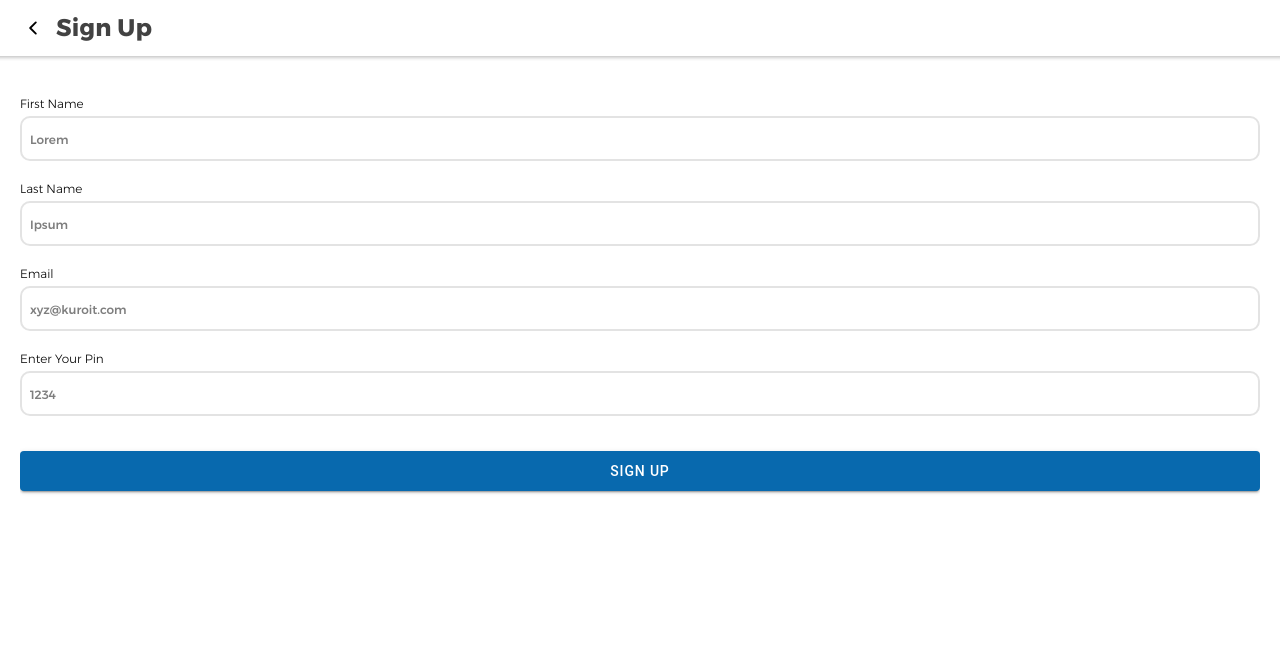
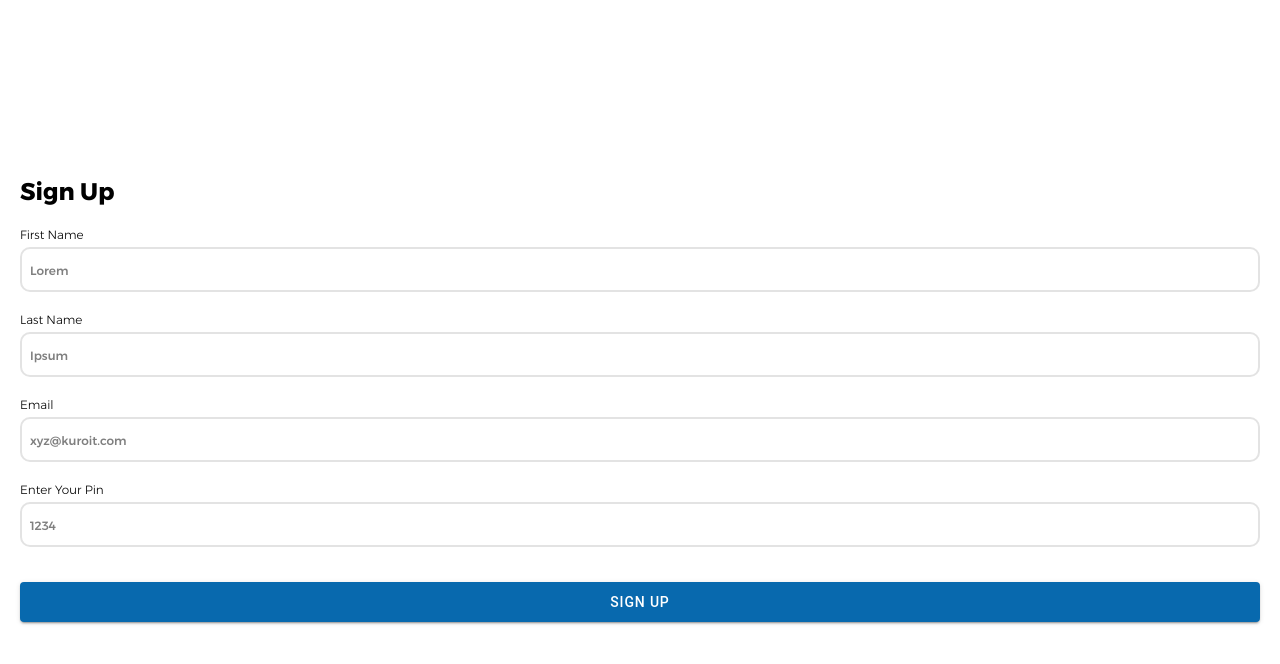
Before and after one commit to taniyashahi12/Mobile-App, a React (Create React App) app: page /Sign in a window 1280 px wide. Shown: the top 664 px of the page. Built offline with nearby package versions, Linux system fonts and the light colour scheme.

Commit message:
splash screen design

```diff
--- a/src/pages/Global.css
+++ b/src/pages/Global.css
@@ -29,12 +29,25 @@
 a{
   text-decoration: none;
 }
+/*Splash*/
+.bg_color{
+  background-color: #fff;
+  height: 100%;
+  width: 100%;
+  display: flex;
+  justify-content: center;
+  align-items: center;
+}
+.splash_img{
+  width: 80px;
+}
 /*Login*/
 .back-icon{
   font-size: 20px;
 }
 .header_heading{
   display: flex;
+  padding-bottom: 20px;
 }
 .header_heading a {
     line-height: 0px;
@@ -100,9 +113,8 @@ a{
   --background: #0869AE;
 }
 /*Sign*/
-ion-icon {
-  font-size: 30px;
-  color: #000;
+.full_width{
+  width: 100%;
 }
 .flex-container{
   display: flex;
@@ -117,6 +129,10 @@ ion-icon {
 .padding-all {
     padding: 40px 20px;
     height: 100%;
+    display: flex;
+    align-items: center;
+    justify-content: center;
+    flex-direction: column;
 }
 .label_name{
   font-size: 12px;
--- a/src/pages/Sign.tsx
+++ b/src/pages/Sign.tsx
@@ -6,20 +6,12 @@ const Sign = () =>{
 	return(
 		<IonPage>
 		<div className="bg-color">
-			<IonHeader>
-		        <IonToolbar>
-		          <IonTitle>
+			<div className="padding-all">
+	      		<form className="full_width">
+		      		<div className="">
 			      		<div className="header_heading">
-			          	<a href="Login"><IonIcon className="back-icon" name="chevron-back-outline"></IonIcon></a>
 			          	<h1>Sign Up</h1>
 		          		</div>
-		          </IonTitle>
-		        </IonToolbar>
-	      	</IonHeader>
-			<div className="padding-all">
-		      	<IonContent>
-		      		<form>
-			      		<div className="">
 		      			<div className="margin-bottom">
 		      				<label className="label_name">First Name</label>
 				  			<IonInput className="form_input" type="password" value="" placeholder="Lorem"></IonInput>
@@ -41,7 +33,6 @@ const Sign = () =>{
 			  			<IonButton className="register_button" type="submit" expand="block">Sign Up</IonButton>
 			  		</div>
 				</form>
-		      	</IonContent>
       		</div>
       	</div>
 		</IonPage>
--- a/src/pages/Splash.tsx
+++ b/src/pages/Splash.tsx
@@ -1,17 +1,16 @@
 import React, {useEffect} from 'react';
 import './Global.css';
-import { IonPage } from '@ionic/react';
-import { SplashScreen } from '@capacitor/splash-screen';
+import { IonPage, IonImg } from '@ionic/react';
 
 const Splash = ({}) => {
 	useEffect(() => {
  	 const timer = setTimeout(() => window.location.href ="/Login"
-, 5000);
+, 1000);
 	}, []);
 	return(
 		<IonPage>
-			<div>
-				test
+			<div className="bg_color">
+				<IonImg className="splash_img" src='./assets/images/kuroit-logo.png' />
 			</div>
 		</IonPage>
 		);
```
Also changed, not shown: src/pages/Splash.css (deleted). Lines whose indentation alone changed are shown as unchanged.
